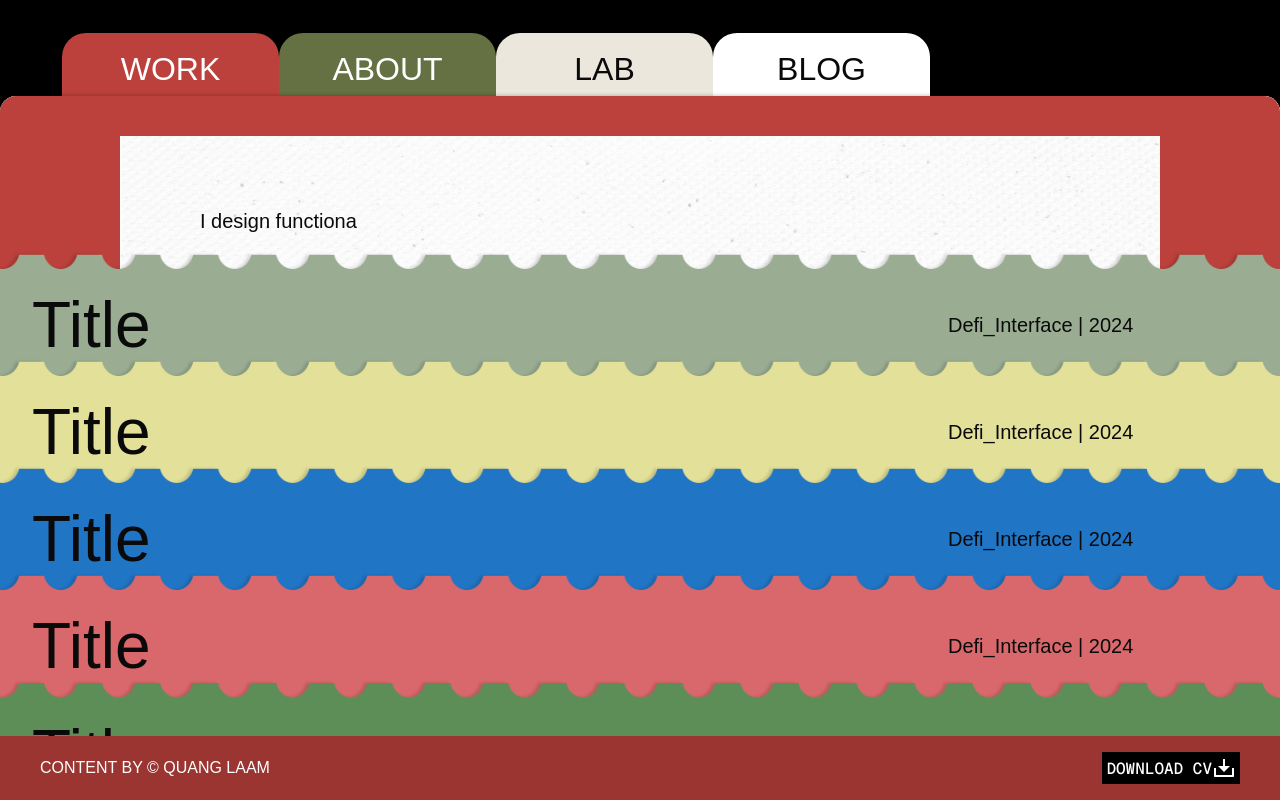
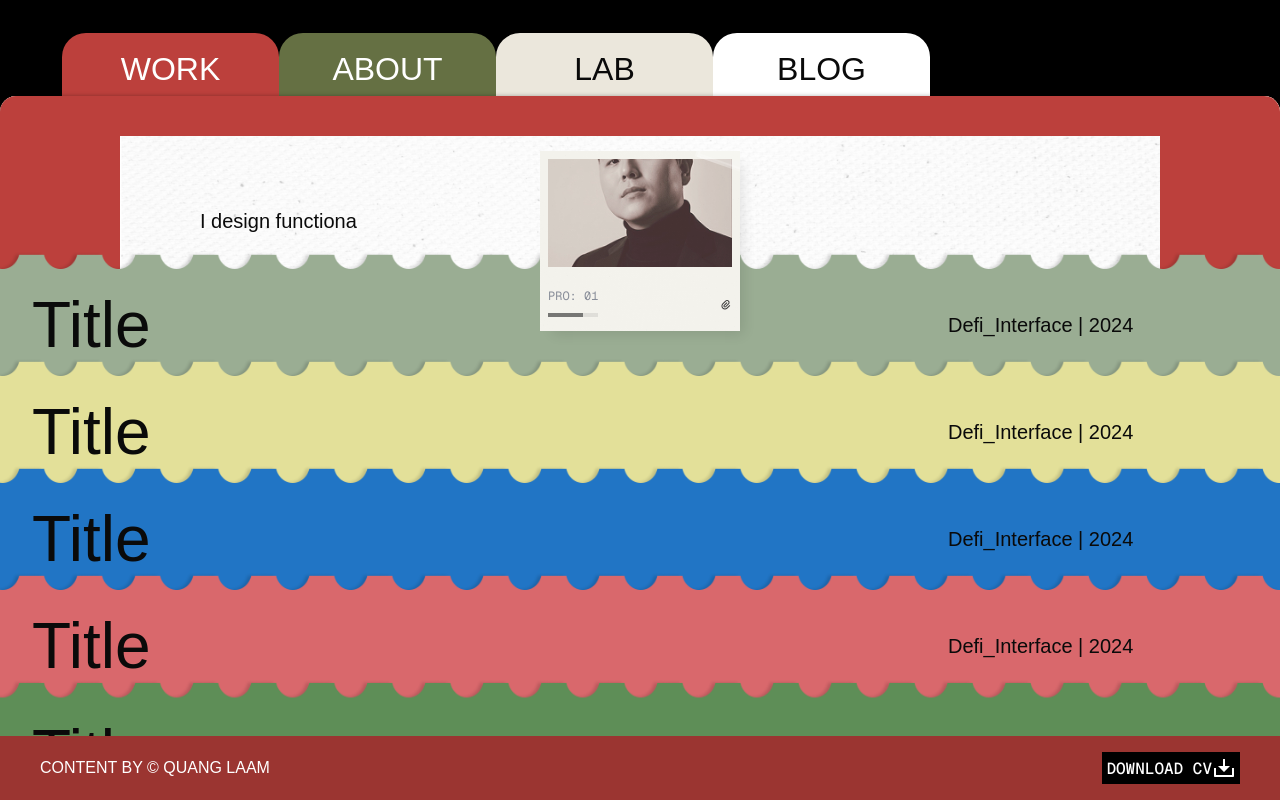
Before and after one commit to TommyNhatNguyen/quang-portfolio, a Next.js app: page /work in a window 1280 px wide. Built offline with nearby package versions, Linux system fonts and the light colour scheme; a web font is replaced by a local one.

Commit message:
feat: project card

```diff
--- a/app/(pages)/work/page.tsx
+++ b/app/(pages)/work/page.tsx
@@ -1,5 +1,6 @@
 "use client";
 
+import ProjectCard from "@/app/components/project-card";
 import "@/app/styles/work-component.scss";
 import { useGSAP } from "@gsap/react";
 import { RiArrowRightUpLine } from "@remixicon/react";
@@ -347,6 +348,7 @@ const WorkPage = () => {
                   <RiArrowRightUpLine size={24} />
                 </div>
               </div>
+              {index === 0 && <ProjectCard />}
             </Link>
           );
         })}
--- /dev/null
+++ b/app/components/project-card.tsx
@@ -0,0 +1,52 @@
+import { RiAttachment2 } from "@remixicon/react";
+import Image from "next/image";
+import { HTMLAttributes } from "react";
+import "./styles/project-card.scss";
+
+type Props = {} & HTMLAttributes<HTMLDivElement>;
+
+function ProjectCard(props: Props) {
+  const { className, ...rest } = props;
+  return (
+    <div className={`project-card ${className}`} {...rest}>
+      {/* Background */}
+      <div className="project-card__bg">
+        <Image
+          src="/images/bg-paper.jpg"
+          alt="project-card-bg"
+          width={200}
+          height={180}
+        />
+      </div>
+      {/* Image */}
+      <div className="project-card__image">
+        <Image
+          src="/images/avatar.jpg"
+          alt="project-card-image"
+          width={200}
+          height={180}
+        />
+      </div>
+      {/* Content */}
+      <div className="project-card__content">
+        {/* Content */}
+        <div className="content">
+          <p className="content__title">PRO: 01</p>
+          <div className="content__progress">
+            <div className="content__progress__bar"></div>
+          </div>
+        </div>
+        {/* Cipboard Icon */}
+        <div className="icon">
+          <RiAttachment2 size={12} />
+        </div>
+      </div>
+      {/* Sticker */}
+      <div className="avatar-card__sticker">
+        <div className="blur"></div>
+      </div>
+    </div>
+  );
+}
+
+export default ProjectCard;
--- /dev/null
+++ b/app/components/styles/project-card.scss
@@ -0,0 +1,73 @@
+.project-card {
+  top: -100px;
+  left: 50%;
+  transform: translateX(-50%);
+  position: absolute;
+  overflow: hidden;
+  width: 200px;
+  aspect-ratio: 200 / 180;
+  padding: 8px;
+  box-shadow: 8px 8px 12px -5px rgba(0, 0, 0, 0.1);
+  -webkit-box-shadow: 8px 8px 12px -5px rgba(0, 0, 0, 0.1);
+  -moz-box-shadow: 8px 8px 12px -5px rgba(0, 0, 0, 0.1);
+  background-color: var(--yellow-10);
+  &__bg {
+    height: 100%;
+    width: 100%;
+    position: absolute;
+    top: 0;
+    left: 0;
+    right: 0;
+    bottom: 0;
+    opacity: 0.2;
+    img {
+      height: 100%;
+      width: 100%;
+      object-fit: cover;
+      object-position: center;
+    }
+  }
+  &__image {
+    height: 100%;
+    width: 100%;
+    aspect-ratio: 184 / 120;
+    max-height: 66%;
+    img {
+      height: 100%;
+      width: 100%;
+      object-fit: cover;
+      object-position: center;
+    }
+  }
+  &__content {
+    margin-top: 16px;
+    display: flex;
+    align-items: flex-end;
+    justify-content: space-between;
+    gap: var(--gap);
+
+    .content {
+      width: fit-content;
+      &__title {
+        font-size: var(--mono-xxs-regular);
+        text-transform: uppercase;
+        font-family: var(--ff-gm);
+        color: var(--greyscale-10);
+      }
+      &__progress {
+        margin-top: 4px;
+        width: 100%;
+        height: 4px;
+        background-color: rgba(0, 0, 0, 0.1);
+        &__bar {
+          height: 100%;
+          width: 70%;
+          background-color: rgba(0, 0, 0, 0.6);
+        }
+      }
+    }
+    .icon {
+      flex-shrink: 0;
+    }
+  }
+}
--- a/app/styles/_variables.scss
+++ b/app/styles/_variables.scss
@@ -2,6 +2,7 @@
   --lab-item-bg: rgba(237, 236, 232, 1);
   /* Color styles */
   --greyscale-0: rgba(255, 255, 255, 1);
+  --greyscale-10: rgba(107, 114, 128, 1);
   --greyscale-25: rgba(250, 250, 250, 1);
   --greyscale-50: rgba(245, 245, 245, 1);
   --greyscale-100: rgba(229, 229, 229, 1);
@@ -39,6 +40,7 @@
   --yellow-200: rgba(150, 100, 34, 1);
   --yellow-300: rgba(92, 61, 31, 1);
   --yellow-25: rgba(250, 237, 204, 1);
+  --yellow-10: rgba(242, 240, 233, 1);
 
   --gap: 8px;
   /* Text-size styles */
--- a/app/styles/work-component.scss
+++ b/app/styles/work-component.scss
@@ -95,7 +95,7 @@
     padding-right: 32px;
     padding-top: 4px;
     padding-bottom: 24px;
-    img {
+    > img {
       position: absolute;
       top: 0;
       left: 0;
```
